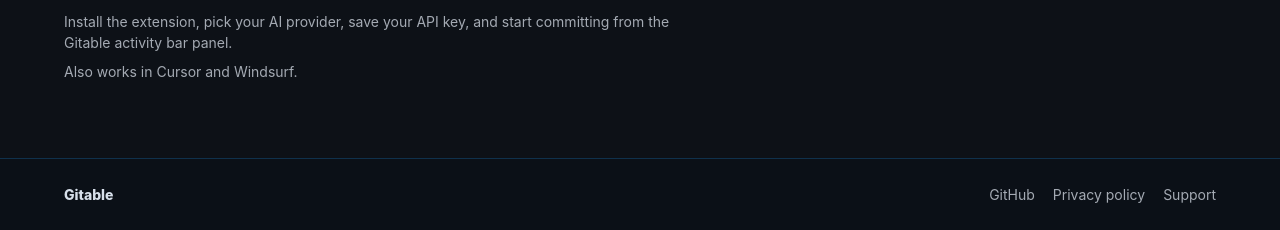
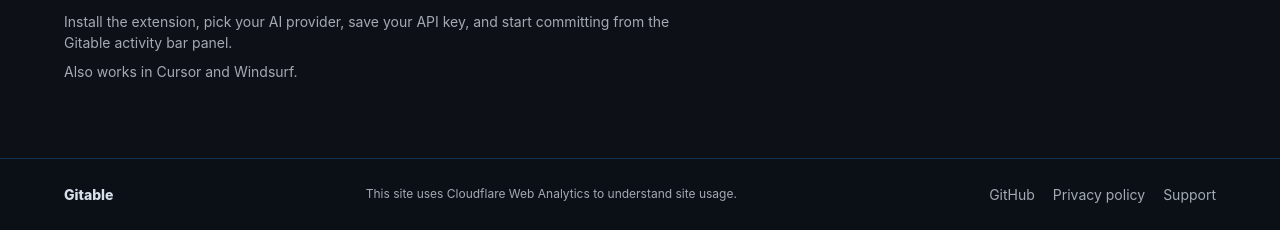
Before and after one commit to piyushdoorwar/gitable, a website: page site/index.html in a window 1280 px wide. Shown: the part 2904-3134 px from the top of the page. Drawn offline with Linux system fonts and the light colour scheme.

Commit message:
docs: add analytics disclosure to footer
- Display Cloudflare Web Analytics notice in footer on all pages
- Style disclosure text with reduced font size and no margin

```diff
--- a/site/index.html
+++ b/site/index.html
@@ -280,6 +280,9 @@
 
     <footer>
       <span>Gitable</span>
+      <p class="analytics-disclosure">
+        This site uses Cloudflare Web Analytics to understand site usage.
+      </p>
       <div class="footer-links">
         <a href="https://github.com/piyushdoorwar/gitable" rel="noreferrer">GitHub</a>
         <a href="policy/">Privacy policy</a>
--- a/site/styles.css
+++ b/site/styles.css
@@ -916,6 +916,11 @@ footer > span {
   color: var(--text);
 }
 
+.analytics-disclosure {
+  margin: 0;
+  font-size: 12px;
+}
+
 [data-reveal] {
   opacity: 1;
   transform: translateY(0);
```
Also changed, not shown: site/policy/index.html (+3 -0 lines).
